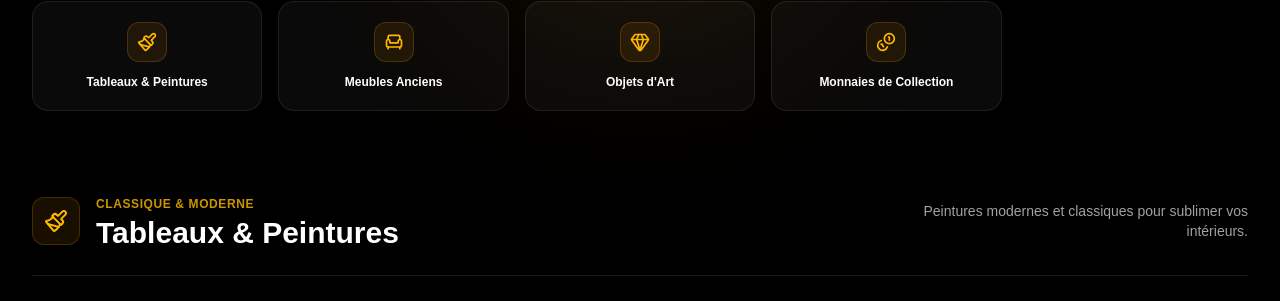
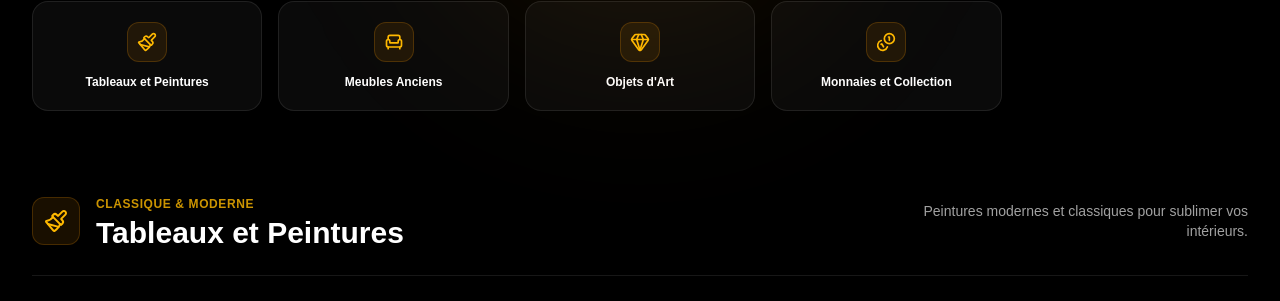
Before and after one commit to AdrienW86/Antiquit-Can-toise, a Next.js app: page /catalogue in a window 1280 px wide. Shown: the part 389-690 px from the top of the page. Built offline with nearby package versions, Linux system fonts and the light colour scheme.

Commit message:
mise en ligne

```diff
--- a/app/catalogue/page.tsx
+++ b/app/catalogue/page.tsx
@@ -17,7 +17,7 @@ export default function CataloguePage() {
   const categories = [
     {
       id: "tableaux",
-      title: "Tableaux & Peintures",
+      title: "Tableaux et Peintures",
       icon: Paintbrush,
       description: "Peintures modernes et classiques pour sublimer vos intérieurs.",
       tag: "Classique & Moderne",
@@ -39,7 +39,7 @@ export default function CataloguePage() {
 
     {
       id: "monnaies",
-      title: "Monnaies de Collection",
+      title: "Monnaies et Collection",
       icon: Coins,
       description: "Pièces de collection et numismatique rare.",
       tag: "Numismatique",
@@ -184,6 +184,22 @@ export default function CataloguePage() {
       image: "/meuble.avif",
       description: "table d'appoint avec plateau en marbre.",
       period: "Ancien",
+    },
+    {
+      id: "18",
+      title: "Scaphandre ",
+      category: "objets-art",
+      image: "/scaphandre.jpg",
+      description: "oeuvre d'art original.",
+      period: "Ancien",
+    },
+    {
+      id: "19",
+      title: "Montre cartier ",
+      category: "monnaies",
+      image: "/montre.jpg",
+      description: "montre de créateur avec finitions de très haute qualité.",
+      period: "Moderne",
     },
   ];
 
```
Also changed, not shown: public/montre.jpg (added), public/scaphandre.jpg (added).
